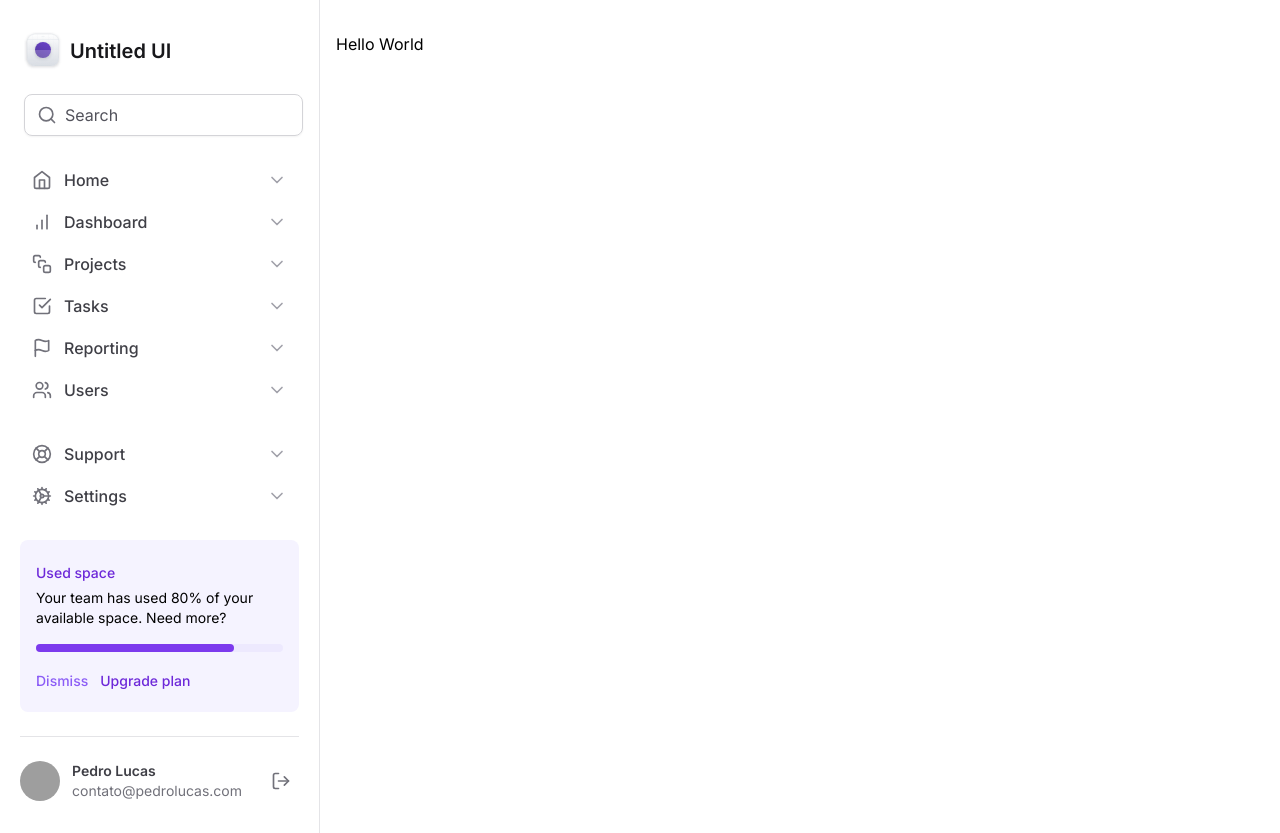
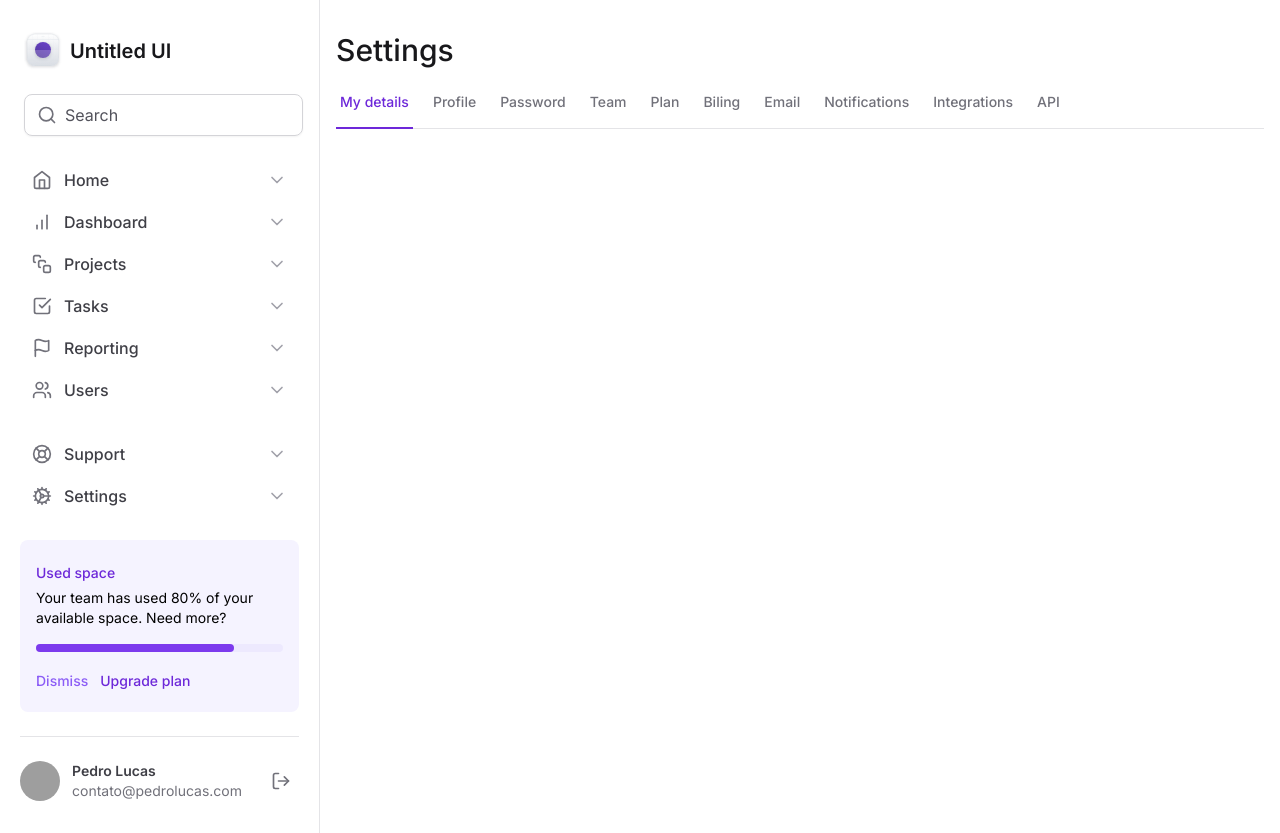
Before and after one commit to pdro-lucas/ignite-tailwind, a Next.js app: page / in a window 1280 px wide. Built offline with nearby package versions, Linux system fonts and the light colour scheme; grey boxes are pictures that could not be loaded.

Commit message:
feat: create tabs using radix and framer-motion

```diff
--- a/package.json
+++ b/package.json
@@ -9,12 +9,14 @@
     "lint": "next lint"
   },
   "dependencies": {
+    "@radix-ui/react-tabs": "^1.0.4",
     "@types/node": "20.5.1",
     "@types/react": "18.2.20",
     "@types/react-dom": "18.2.7",
     "autoprefixer": "10.4.15",
     "eslint": "8.47.0",
     "eslint-config-next": "13.4.19",
+    "framer-motion": "^10.16.1",
     "lucide-react": "^0.268.0",
     "next": "13.4.19",
     "postcss": "8.4.28",
--- a/src/app/layout.tsx
+++ b/src/app/layout.tsx
@@ -1,30 +1,28 @@
-import { Sidebar } from '@/components/Sidebar'
-import './globals.css'
-import type { Metadata } from 'next'
-import { Inter } from 'next/font/google'
+import { Sidebar } from "@/components/Sidebar";
+import "./globals.css";
+import type { Metadata } from "next";
+import { Inter } from "next/font/google";
 
-const inter = Inter({ subsets: ['latin'] })
+const inter = Inter({ subsets: ["latin"] });
 
 export const metadata: Metadata = {
-  title: 'Create Next App',
-  description: 'Generated by create next app',
-}
+  title: "Create Next App",
+  description: "Generated by create next app",
+};
 
 export default function RootLayout({
   children,
 }: {
-  children: React.ReactNode
+  children: React.ReactNode;
 }) {
   return (
-    <html lang="en">
+    <html lang="en" className="antialiased">
       <body className={inter.className}>
-        <div className='min-h-screen grid grid-cols-app'>
+        <div className="min-h-screen grid grid-cols-app">
           <Sidebar />
-          <main className='px-4 pb-12 pt-8'>
-            {children}
-          </main>
+          <main className="px-4 pb-12 pt-8">{children}</main>
         </div>
       </body>
     </html>
-  )
+  );
 }
--- a/src/app/page.tsx
+++ b/src/app/page.tsx
@@ -1,7 +1,12 @@
+import { SettingsTabs } from "@/components/SettingsTabs";
+import * as Tabs from "@radix-ui/react-tabs";
+
 export default function Home() {
   return (
-    <main >
-      <h1>Hello World</h1>
-    </main>
+    <>
+      <h1 className="text-3xl font-medium text-zinc-900">Settings</h1>
+
+      <SettingsTabs />
+    </>
   );
 }
--- /dev/null
+++ b/src/components/SettingsTabs/TabItem.tsx
@@ -0,0 +1,27 @@
+"use client";
+
+import * as Tabs from "@radix-ui/react-tabs";
+import { motion } from "framer-motion";
+
+export interface TabItemProps {
+  value: string;
+  title: string;
+  isSelected?: boolean;
+}
+export function TabItem({ value, title, isSelected = false }: TabItemProps) {
+  return (
+    <Tabs.Trigger
+      value={value}
+      className="relative px-1 pb-4 text-sm font-medium text-zinc-500 hover:text-violet-700 data-[state=active]:text-violet-700"
+    >
+      <span>{title}</span>
+
+      {isSelected && (
+        <motion.div
+          layoutId="activeTab"
+          className="absolute left-0 right-0 h-0.5 bg-violet-700 -bottom-px"
+        />
+      )}
+    </Tabs.Trigger>
+  );
+}
--- /dev/null
+++ b/src/components/SettingsTabs/index.tsx
@@ -0,0 +1,66 @@
+"use client";
+
+import * as Tabs from "@radix-ui/react-tabs";
+import { TabItem } from "./TabItem";
+import { useState } from "react";
+
+export function SettingsTabs() {
+  const [currentTab, setCurrentTab] = useState("tab-1");
+
+  return (
+    <Tabs.Root value={currentTab} onValueChange={setCurrentTab}>
+      <Tabs.List className="mt-6 flex w-full items-center gap-4 border-b border-zinc-200">
+        <TabItem
+          value="tab-1"
+          title="My details"
+          isSelected={currentTab === "tab-1"}
+        />
+        <TabItem
+          value="tab-2"
+          title="Profile"
+          isSelected={currentTab === "tab-2"}
+        />
+        <TabItem
+          value="tab-3"
+          title="Password"
+          isSelected={currentTab === "tab-3"}
+        />
+        <TabItem
+          value="tab-4"
+          title="Team"
+          isSelected={currentTab === "tab-4"}
+        />
+        <TabItem
+          value="tab-5"
+          title="Plan"
+          isSelected={currentTab === "tab-5"}
+        />
+        <TabItem
+          value="tab-6"
+          title="Biling"
+          isSelected={currentTab === "tab-6"}
+        />
+        <TabItem
+          value="tab-7"
+          title="Email"
+          isSelected={currentTab === "tab-7"}
+        />
+        <TabItem
+          value="tab-8"
+          title="Notifications"
+          isSelected={currentTab === "tab-8"}
+        />
+        <TabItem
+          value="tab-9"
+          title="Integrations"
+          isSelected={currentTab === "tab-9"}
+        />
+        <TabItem
+          value="tab-10"
+          title="API"
+          isSelected={currentTab === "tab-10"}
+        />
+      </Tabs.List>
+    </Tabs.Root>
+  );
+}
```
Also changed, not shown: 1 other file (tests, documents, lock files or other folders).
